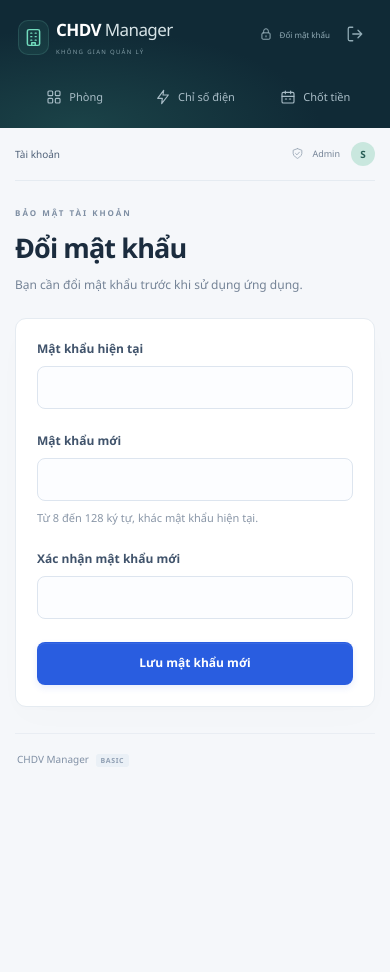
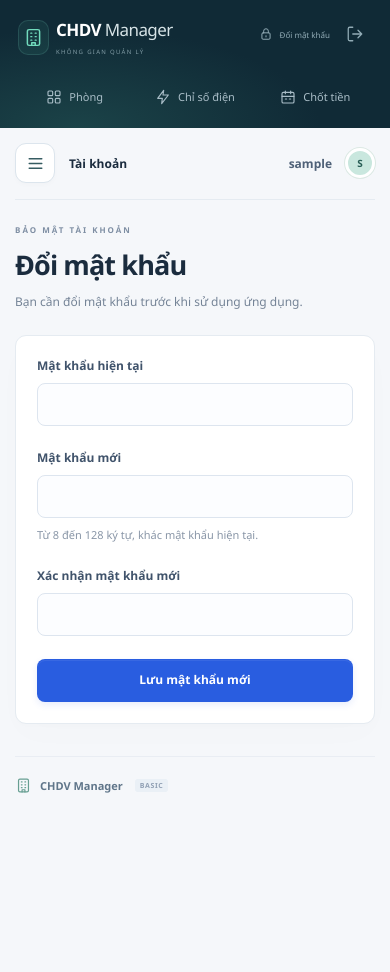
Before and after one commit to MinhIT9/QL_CHDV, a Flask app: page /change-password in a window 390 px wide. Run offline with Flask 3, Linux system fonts and the light colour scheme; the visitor is signed in with stand-in values (Sample User, id 1); data comes from the database, SQL or seed files in the repository.

Commit message:
V1.1.20: Tách phí nước/dịch vụ và chỉnh bảng phòng.

```diff
--- a/app/static/css/app.css
+++ b/app/static/css/app.css
@@ -167,7 +167,16 @@ td small { max-width: 185px; font-size: 10px; line-height: 1.6; }
 tbody tr:last-child td { border-bottom: 0; }
 tbody tr:hover > td { background: #f7faff; }
 .room-table { min-width: 2080px; }
-.compact-room-table { min-width: 1100px; }
+.compact-room-table { min-width: 1550px; }
+.room-table th { white-space: nowrap; }
+.room-table td { vertical-align: middle; }
+.room-table tbody tr:nth-child(even) > td { background: #fafcfe; }
+.room-table tbody tr:hover > td { background: #eff7f7; }
+.room-table .fee-cell { color: #365b68; }
+.room-table .fee-cell small { margin-left: auto; color: #8b99a8; white-space: nowrap; }
+.vehicle-list { display: grid; justify-items: start; gap: 5px; padding: 3px 0; }
+.vehicle-count { font-size: 10px; color: #658292; font-weight: 650; }
+.vehicle-plate { display: block; white-space: nowrap; font-variant-numeric: tabular-nums; font-size: 11px; letter-spacing: .3px; padding: 3px 7px; border: 1px solid #dfe8ee; background: white; border-radius: 5px; }
 .billing-table { min-width: 1150px; }
 .billing-table td { padding-top: 14px; padding-bottom: 14px; }
 .billing-table td:nth-child(2), .billing-table td:nth-child(3), .billing-table td:nth-child(4), .billing-table td:nth-child(6), .billing-table td:nth-child(7) { white-space: nowrap; }
@@ -417,6 +426,29 @@ footer { display: flex; justify-content: space-between; align-items: center; gap
   .login-card .eyebrow { font-size: 8px !important; }
   .guest footer { padding: 0 17px; }
 }
+/* Collapsible navigation and compact workspace chrome. */
+.sidebar-collapsed .main { margin-left: 0; }
+.workspace-bar { min-height: 80px; margin-bottom: 30px; gap: 16px; }
+.workspace-bar > div { gap: 14px; min-width: 0; }
+.sidebar-toggle { display: grid; place-items: center; width: 40px; height: 40px; flex-shrink: 0; border: 1px solid #dce5ed; border-radius: 11px; background: white; cursor: pointer; box-shadow: 0 2px 5px #102a3605; }
+.sidebar-toggle:hover { background: #edf6f3; border-color: #a9cfc3; }
+.workspace-bar .sidebar-toggle .icon { width: 19px; height: 19px; color: #365c62; }
+.workspace-heading { display: grid; gap: 5px; }
+.workspace-heading .workspace-label { font-size: 8px; letter-spacing: 1.5px; font-weight: 650; }
+.workspace-heading strong { font-size: 13px; color: var(--ink); font-weight: 600; }
+.workspace-account { display: grid; gap: 4px; text-align: right; }
+.workspace-account strong { font-size: 12px; font-weight: 650; }
+.workspace-account > span { font-size: 10px; color: var(--muted); }
+.workspace-user .mini-avatar { width: 35px; height: 35px; margin-left: 5px; border: 3px solid white; box-shadow: 0 0 0 1px #dce9e4; }
+.workspace-footer { padding: 20px 0 0; margin-top: 32px; color: #8b99a8; }
+.workspace-footer .footer-brand { display: inline-flex; align-items: center; gap: 8px; color: #60768a; font-size: 11px; font-weight: 600; }
+.workspace-footer .footer-brand > .icon { width: 17px; height: 17px; color: #679f92; }
+@media (max-width: 680px) {
+  .workspace-bar { min-height: 72px; margin-bottom: 23px; }
+  .workspace-heading strong { font-size: 12px; }
+  .workspace-account > span { display: none; }
+  .workspace-user .mini-avatar { width: 30px; height: 30px; }
+}
 @media (prefers-reduced-motion: reduce) {
   *, *::before, *::after { scroll-behavior: auto !important; transition: none !important; animation: none !important; }
 }
--- a/app/static/js/app.js
+++ b/app/static/js/app.js
@@ -23,6 +23,24 @@ window.addEventListener("resize", repositionPaymentPanels);
 window.addEventListener("scroll", repositionPaymentPanels, true);
 
 function enhancePage() {
+const sidebar = document.querySelector("#sidebar");
+const sidebarToggle = document.querySelector(".sidebar-toggle");
+if (sidebar && sidebarToggle && !sidebarToggle.dataset.bound) {
+  sidebarToggle.dataset.bound = "true";
+  const setSidebar = (collapsed) => {
+    document.body.classList.toggle("sidebar-collapsed", collapsed);
+    sidebar.hidden = collapsed;
+    sidebarToggle.setAttribute("aria-expanded", String(!collapsed));
+    sidebarToggle.title = sidebarToggle.ariaLabel = collapsed ? "Hiện thanh điều hướng" : "Ẩn thanh điều hướng";
+  };
+  try { setSidebar(localStorage.getItem("chdv-sidebar-collapsed") === "true"); } catch { setSidebar(false); }
+  sidebarToggle.addEventListener("click", () => {
+    const collapsed = !sidebar.hidden;
+    setSidebar(collapsed);
+    try { localStorage.setItem("chdv-sidebar-collapsed", String(collapsed)); } catch { /* Storage may be disabled. */ }
+    repositionPaymentPanels();
+  });
+}
 document.querySelectorAll(".payment-panel[popover]:not([data-bound])").forEach((panel) => {
   panel.dataset.bound = "true";
   panel.addEventListener("beforetoggle", (event) => {
--- a/app/templates/base.html
+++ b/app/templates/base.html
@@ -7,15 +7,15 @@
   <title>{% block title %}CHDV Manager{% endblock %}</title>
   <meta name="theme-color" content="#102a36">
   <link rel="icon" href="{{ url_for('static', filename='images/favicon.svg') }}" type="image/svg+xml">
-  <link rel="stylesheet" href="{{ url_for('static', filename='css/app.css', v='1.1.18') }}">
+  <link rel="stylesheet" href="{{ url_for('static', filename='css/app.css', v='1.1.20') }}">
   <meta name="htmx-config" content='{"allowEval":false,"allowScriptTags":false,"historyCacheSize":0}'>
   <script src="{{ url_for('static', filename='vendor/htmx.min.js') }}" defer></script>
-  <script src="{{ url_for('static', filename='js/app.js', v='1.1.15') }}" defer></script>
+  <script src="{{ url_for('static', filename='js/app.js', v='1.1.19') }}" defer></script>
 </head>
 <body class="{% if not current_user.is_authenticated %}guest{% endif %}" hx-boost="true">
 <a class="skip-link" href="#main" hx-boost="false">Đến nội dung chính</a>
 {% if current_user.is_authenticated %}
-<aside class="sidebar">
+<aside class="sidebar" id="sidebar">
   <a class="brand" href="{{ url_for('rooms.index') }}"><span class="brand-icon">{{ icon('building') }}</span><span>CHDV<span class="brand-light"> Manager</span><small>KHÔNG GIAN QUẢN LÝ</small></span></a>
   <p class="nav-caption">KHÔNG GIAN LÀM VIỆC</p>
   <nav aria-label="Điều hướng chính">
@@ -32,12 +32,12 @@
 </aside>
 {% endif %}
 <main id="main" class="main">
-  {% if current_user.is_authenticated %}<div class="workspace-bar"><div><span class="workspace-label">Không gian làm việc</span>{{ icon('chevron') }}<strong>{{ 'Chỉ số điện' if request.blueprint == 'electricity' or request.endpoint == 'billing.correct' else 'Chốt tiền' if request.blueprint == 'billing' else 'Tài khoản' if request.blueprint == 'auth' else 'Quản lý phòng' }}</strong></div><span class="workspace-user">{{ icon('shield') }} {{ 'Root' if current_user.is_root else 'Admin' }} <span class="mini-avatar">{{ current_user.username[0]|upper }}</span></span></div>{% endif %}
+  {% if current_user.is_authenticated %}<header class="workspace-bar"><div><button type="button" class="sidebar-toggle" aria-controls="sidebar" aria-expanded="true" aria-label="Ẩn thanh điều hướng" title="Ẩn thanh điều hướng">{{ icon('menu') }}</button><div class="workspace-heading"><span class="workspace-label">CHDV MANAGER</span><strong>{{ 'Chỉ số điện' if request.blueprint == 'electricity' or request.endpoint == 'billing.correct' else 'Chốt tiền' if request.blueprint == 'billing' else 'Tài khoản' if request.blueprint == 'auth' else 'Quản lý phòng' }}</strong></div></div><span class="workspace-user"><span class="workspace-account"><strong>{{ current_user.username }}</strong><span>{{ 'Quản trị hệ thống' if current_user.is_root else 'Quản lý phòng' }}</span></span><span class="mini-avatar">{{ current_user.username[0]|upper }}</span></span></header>{% endif %}
   {% with messages = get_flashed_messages(with_categories=true) %}
   <div class="messages" aria-live="polite">{% for category, message in messages %}<div class="alert {{ category }}">{{ message }}</div>{% endfor %}</div>
   {% endwith %}
   {% block content %}{% endblock %}
-  <footer><span class="footer-brand">CHDV Manager <span class="edition">BASIC</span></span><span>Quản lý gọn gàng. An tâm mỗi ngày.</span></footer>
+  <footer class="workspace-footer"><span class="footer-brand">{{ icon('building') }} CHDV Manager <span class="edition">BASIC</span></span><span>Quản lý phòng · Điện · Thu tiền</span></footer>
 </main>
 </body>
 </html>
--- a/app/templates/partials/icons.html
+++ b/app/templates/partials/icons.html
@@ -11,6 +11,7 @@
 {% elif name == 'search' %}<circle cx="10.5" cy="10.5" r="7"/><path d="m16 16 5 5"/>
 {% elif name == 'calendar' %}<rect x="3" y="5" width="18" height="16" rx="2"/><path d="M16 3v4M8 3v4M3 11h18m-13 4h2m4 0h2"/>
 {% elif name == 'shield' %}<path d="m12 3 8 3v6c0 5-8 9-8 9s-8-4-8-9V6l8-3Z"/><path d="m8.5 12 2.5 2.5 4.5-5"/>
+{% elif name == 'menu' %}<path d="M4 6h16M4 12h16M4 18h16"/>
 {% elif name == 'chevron' %}<path d="m9 5 7 7-7 7"/>
 {% endif %}</svg>
 {%- endmacro %}
--- a/app/templates/rooms/detail.html
+++ b/app/templates/rooms/detail.html
@@ -15,7 +15,8 @@
 <div><dt>Phí dịch vụ/phòng</dt><dd>{{ tenant.service_price|vnd }} / tháng</dd></div>
 <div><dt>Tiền phòng</dt><dd>{{ tenant.rent_price|vnd }} / tháng</dd></div>
 <div><dt>Tiền cọc</dt><dd>{{ tenant.deposit_amount|vnd }}<small>Theo đợt thuê; chưa xác nhận thực thu hoặc hoàn cọc.</small></dd></div>
-<div><dt>Nước + dịch vụ</dt><dd>{{ tenant.monthly_fees|vnd }}<small>Dự tính tháng đủ theo {{ tenant.people_count }} người hiện tại; chưa chia ngày, chưa gồm tiền thuê/điện.</small></dd></div>
+<div><dt>Tiền nước/tháng</dt><dd>{% include 'rooms/water_cell.html' %}</dd></div>
+<div><dt>Tiền dịch vụ/tháng</dt><dd>{{ tenant.service_price|vnd }}<small>Dự tính tháng đủ cho một phòng; chưa chia ngày.</small></dd></div>
 <div class="financial-summary"><dt>Tổng dự tính/tháng</dt><dd>{{ tenant.monthly_total|vnd }}<small>Tiền phòng + nước + dịch vụ. Chưa gồm điện, không cộng tiền cọc; chưa chia ngày hoặc xác nhận thực thu.</small></dd></div>
 </dl></div></section>
 {% endif %}
--- a/app/templates/rooms/full_table.html
+++ b/app/templates/rooms/full_table.html
@@ -1,9 +1,9 @@
 <div class="scroll-hint">{{ icon('arrow') }} Cuộn ngang để xem đầy đủ thông tin · Kỳ {{ period }}</div>
-<div class="table-scroll" tabindex="0" role="region" aria-label="Danh sách phòng, có thể cuộn ngang"><table class="room-table"><thead><tr><th>#</th><th>Phòng</th><th>Trạng thái</th><th>Khách thuê</th><th>Số người</th><th>Người ở cùng</th><th>Biển số xe</th><th>Nước/người<small>đ/tháng, giá hiện tại</small></th><th>Dịch vụ/phòng<small>đ/tháng, giá hiện tại</small></th><th>Giá điện<small>đ/kWh</small></th><th>Tiền phòng<small>đ/tháng</small></th><th>Tiền cọc</th><th>Hết hạn HĐ</th><th>Hạn đóng tiền<small>Lịch nhắc kỳ {{ period }}</small></th><th class="number">Đầu kỳ</th><th class="number">Cuối kỳ</th><th class="number">Tiêu thụ <small>kWh</small></th><th>Thao tác</th></tr></thead>
+<div class="table-scroll" tabindex="0" role="region" aria-label="Danh sách phòng, có thể cuộn ngang"><table class="room-table"><thead><tr><th>#</th><th>Phòng</th><th>Trạng thái</th><th>Khách thuê</th><th>Số người</th><th>Người ở cùng</th><th>Xe / biển số</th><th class="number">Tiền nước<small>đ/tháng, hiện tại</small></th><th class="number">Tiền dịch vụ<small>đ/phòng/tháng, hiện tại</small></th><th>Giá điện<small>đ/kWh</small></th><th>Tiền phòng<small>đ/tháng</small></th><th>Tiền cọc</th><th>Hết hạn HĐ</th><th>Hạn đóng tiền<small>Lịch nhắc kỳ {{ period }}</small></th><th class="number">Đầu kỳ</th><th class="number">Cuối kỳ</th><th class="number">Tiêu thụ <small>kWh</small></th><th>Thao tác</th></tr></thead>
 <tbody>{% for room in rooms %}{% set tenant = room.current_tenancy %}{% set reading = readings[room.id] %}<tr>
 <td class="muted">{{ loop.index }}</td><td><a class="room-link" href="{{ url_for('rooms.detail', room_id=room.id) }}">{{ room.code }}</a></td><td><span class="badge {{ 'inactive' if not room.active else 'occupied' if tenant else 'vacant' }}">{{ room.status }}</span></td>
-<td>{{ tenant.tenant_name if tenant else '—' }}</td><td class="center">{{ tenant.people_count if tenant else 0 }}</td><td>{{ tenant.occupants|map(attribute='name')|join(', ') if tenant else '—' }}</td><td>{{ tenant.vehicles|map(attribute='plate')|join(', ') if tenant else '—' }}</td>
-<td>{{ tenant.water_price|vnd if tenant else '—' }}</td><td>{{ tenant.service_price|vnd if tenant else '—' }}</td><td>{{ tenant.electricity_price|vnd if tenant else '—' }}</td><td>{{ tenant.rent_price|vnd if tenant else '—' }}</td><td>{{ tenant.deposit_amount|vnd if tenant else '—' }}</td><td>{{ tenant.contract_end|business_date if tenant else '—' }}{% if tenant and tenant.contract_end and tenant.contract_end < today %}<small class="warning-text">Đã hết hạn</small>{% endif %}</td><td>{{ due_dates[room.id]|business_date if tenant else '—' }}{% if tenant %}<small>Lịch theo điều khoản hiện tại, chưa xác nhận thu</small>{% endif %}</td>
+<td>{{ tenant.tenant_name if tenant else '—' }}</td><td class="center">{{ tenant.people_count if tenant else 0 }}</td><td>{{ tenant.occupants|map(attribute='name')|join(', ') if tenant else '—' }}</td><td>{% include 'rooms/vehicle_cell.html' %}</td>
+<td class="number fee-cell">{% include 'rooms/water_cell.html' %}</td><td class="number fee-cell">{{ tenant.service_price|vnd if tenant else '—' }}</td><td>{{ tenant.electricity_price|vnd if tenant else '—' }}</td><td>{{ tenant.rent_price|vnd if tenant else '—' }}</td><td>{{ tenant.deposit_amount|vnd if tenant else '—' }}</td><td>{{ tenant.contract_end|business_date if tenant else '—' }}{% if tenant and tenant.contract_end and tenant.contract_end < today %}<small class="warning-text">Đã hết hạn</small>{% endif %}</td><td>{{ due_dates[room.id]|business_date if tenant else '—' }}{% if tenant %}<small>Lịch theo điều khoản hiện tại, chưa xác nhận thu</small>{% endif %}</td>
 <td class="number">{{ reading.start_value if reading else '—' }}</td><td class="number">{{ reading.end_value if reading else '—' }}</td><td class="number">{% if reading %}<strong>{{ reading.consumption }}</strong>{% else %}<span class="muted small">Chưa chốt</span>{% endif %}</td>
 <td><a href="{{ url_for('rooms.edit', room_id=room.id) }}">Sửa</a></td></tr>
 {% else %}<tr><td colspan="18" class="empty"><h2>{{ 'Không tìm thấy phòng' if q else 'Bắt đầu với phòng đầu tiên' }}</h2><p>{{ 'Thử tìm bằng mã phòng hoặc tên khách khác.' if q else 'Thêm mã phòng, khách thuê và xe để bắt đầu quản lý.' }}</p>{% if not q %}<a class="button primary" href="{{ url_for('rooms.edit') }}">+ Thêm phòng</a>{% endif %}</td></tr>{% endfor %}</tbody></table></div>
--- /dev/null
+++ b/app/templates/rooms/vehicle_cell.html
@@ -0,0 +1 @@
+<div class="vehicle-list"><span class="vehicle-count">{{ tenant.vehicles|length if tenant else 0 }} xe</span>{% if tenant %}{% for vehicle in tenant.vehicles %}<span class="vehicle-plate">{{ vehicle.plate }}</span>{% endfor %}{% endif %}</div>
--- /dev/null
+++ b/app/templates/rooms/water_cell.html
@@ -0,0 +1 @@
+{% if tenant %}{{ (tenant.water_price * tenant.people_count if tenant.water_price is not none else none)|vnd }}<small>{{ tenant.people_count }} người × {{ tenant.water_price|vnd }}</small>{% else %}—{% endif %}
```
Also changed, not shown: app/templates/rooms/compact_table.html (+3 -3 lines), document/HANDOFF.md (+7 -3 lines), document/INVENTORY.md (+3 -1 lines), document/STATUS.md (+5 -1 lines), document/UI_DESIGN.md (+4 -0 lines), document/CHANGELOG.md.
